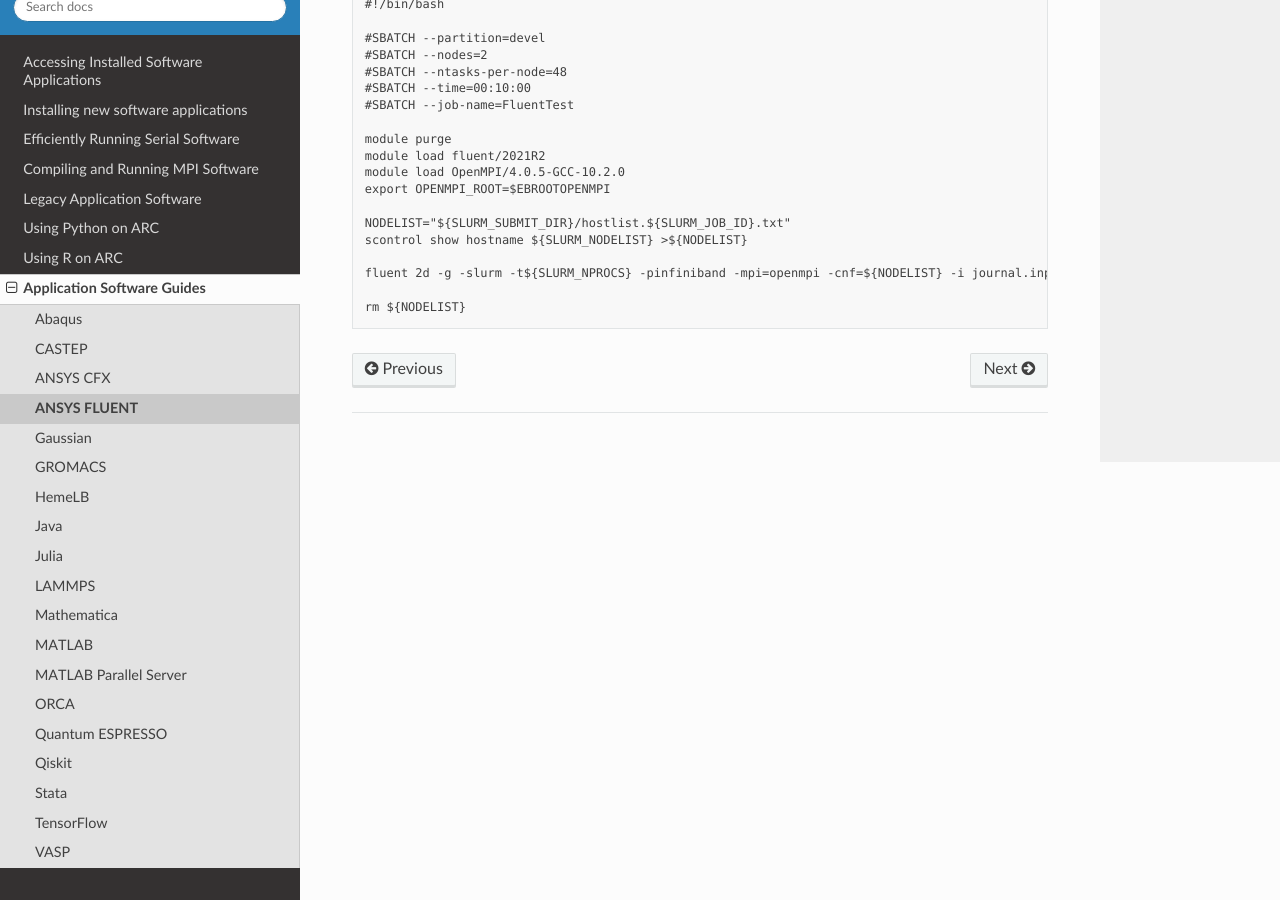
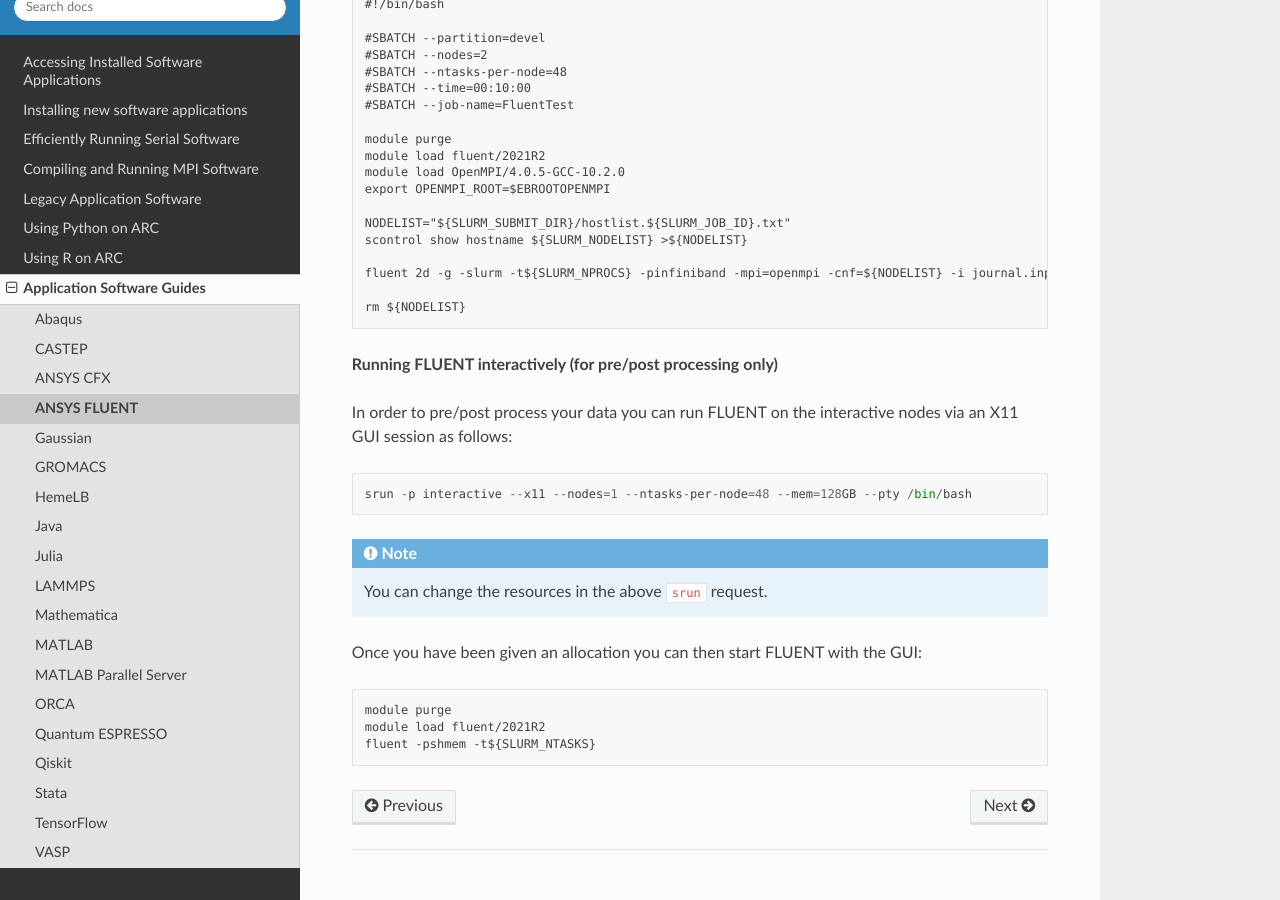
Before and after one commit to oxford-arc/arc-software-guide, a Sphinx documentation site: the page built from docs/source/apps/arc_fluent.rst, in a window 1280 px wide and 900 px high, scrolled down 776 px. Built offline with Sphinx 7.4.7 and the Read the Docs theme 2.0.0, drawn with Linux system fonts in a browser that asks for light colours.

Commit message:
Update arc_fluent.rst

```diff
--- a/docs/source/apps/arc_fluent.rst
+++ b/docs/source/apps/arc_fluent.rst
@@ -44,3 +44,18 @@
   fluent 2d -g -slurm -t${SLURM_NPROCS} -pinfiniband -mpi=openmpi -cnf=${NODELIST} -i journal.inp
 
   rm ${NODELIST}
+
+**Running FLUENT interactively (for pre/post processing only)**
+
+In order to pre/post process your data you can run FLUENT on the interactive nodes via an X11 GUI session as follows::
+
+  srun -p interactive --x11 --nodes=1 --ntasks-per-node=48 --mem=128GB --pty /bin/bash
+
+.. note::
+   You can change the resources in the above ``srun`` request.
+
+Once you have been given an allocation you can then start FLUENT with the GUI::
+
+   module purge
+   module load fluent/2021R2
+   fluent -pshmem -t${SLURM_NTASKS}
```
